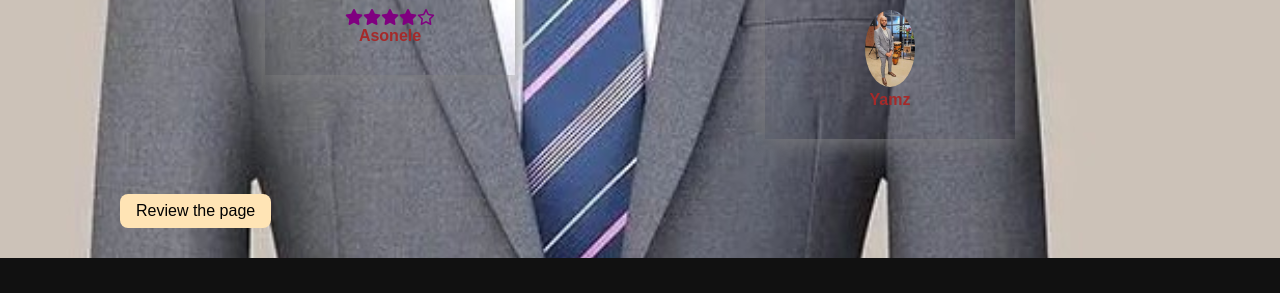
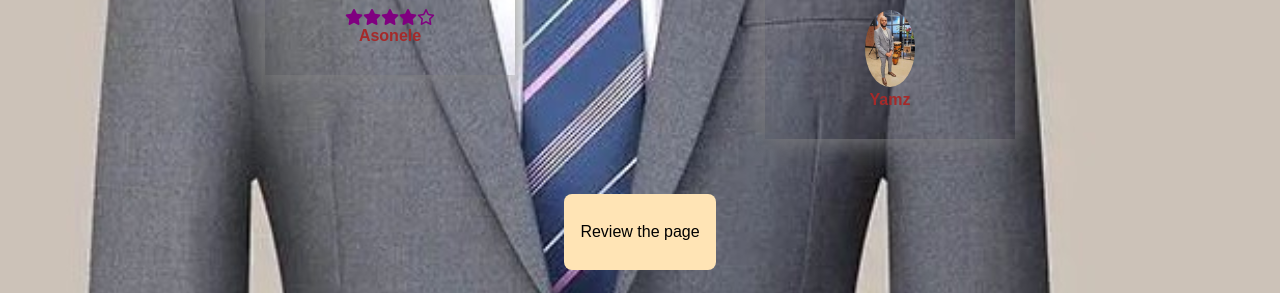
Before and after one commit to yamkel-cell/sutiyam, a website: page Accessories.html in a window 1280 px wide. Shown: the part 2191-2484 px from the top of the page. Drawn offline with Linux system fonts and the light colour scheme; no server answers; a script that the page names is missing; files whose address does not match are found by name.

Commit message:
Update Accessories.html

```diff
--- a/Accessories.html
+++ b/Accessories.html
@@ -283,7 +283,9 @@
         </div>
       </div>
     </div>
-  <a href="review.html" class="reviewBtn" target="_blank" >Review the page</a>
+  <div class="titleCol">
+    <a href="review.html" class="reviewBtn" target="_blank" >Review the page</a>
+  </div>
 
     <!-- Shared Fullscreen Overlay Gallery -->
     <div id="gallery" class="fullscreen-gallery" onclick="closeGallery()">
```
